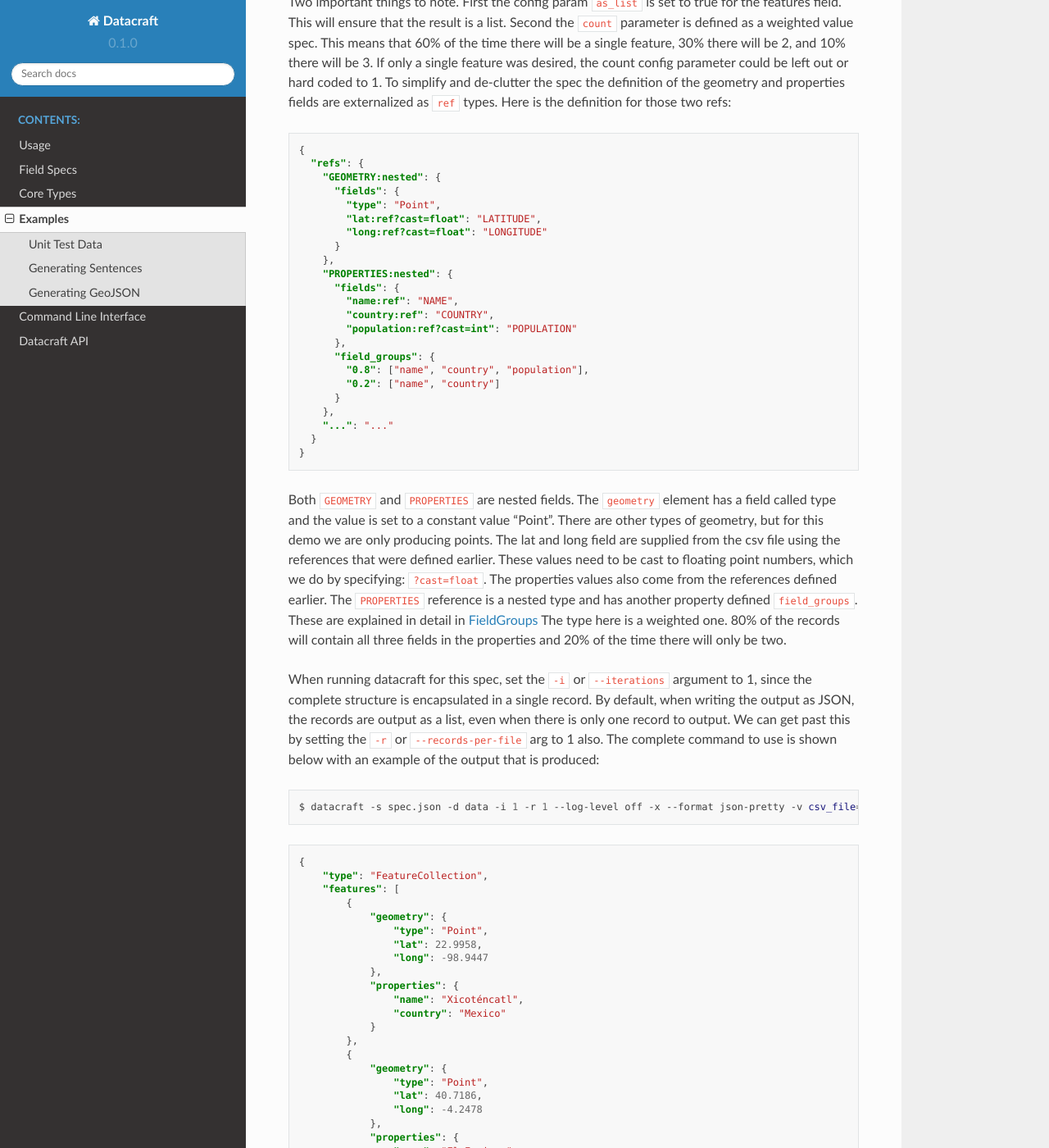
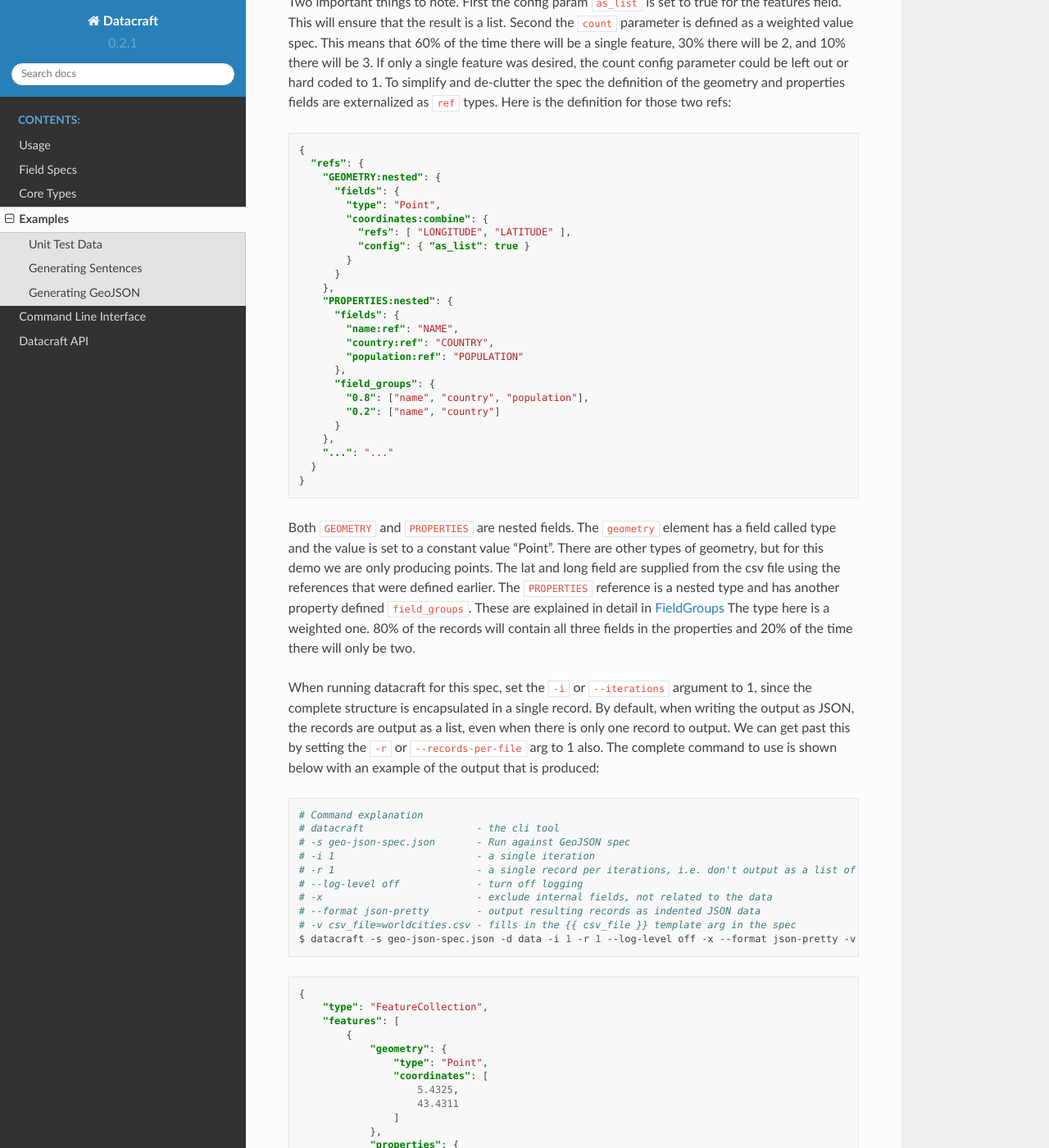
Before and after one commit to bbux-dev/datacraft, a Sphinx documentation site: the page built from docs/source/examples.rst, in a window 1280 px wide and 1400 px high, scrolled down 4158 px. Shown: the whole window at 82% size. Built offline with Sphinx 7.4.7 and the Read the Docs theme 2.0.0, drawn with Linux system fonts in a browser that asks for light colours; some of the changed text lies outside the part shown.

Commit message:
Fix for GeoJSON example
Small change for csv_select to add in type info columns

```diff
--- a/docs/source/conf.py
+++ b/docs/source/conf.py
@@ -8,8 +8,8 @@
 copyright = '2021, Brian Buxton'
 author = 'Brian Buxton'
 
-release = '0.1'
-version = '0.1.0'
+release = '0.2'
+version = '0.2.1'
 
 # -- General configuration
 
--- a/docs/source/examples.rst
+++ b/docs/source/examples.rst
@@ -230,15 +230,17 @@ for those two refs:
         "GEOMETRY:nested": {
           "fields": {
             "type": "Point",
-            "lat:ref?cast=float": "LATITUDE",
-            "long:ref?cast=float": "LONGITUDE"
+            "coordinates:combine": {
+              "refs": [ "LONGITUDE", "LATITUDE" ],
+              "config": { "as_list": true }
+            }
           }
         },
         "PROPERTIES:nested": {
           "fields": {
             "name:ref": "NAME",
             "country:ref": "COUNTRY",
-            "population:ref?cast=int": "POPULATION"
+            "population:ref": "POPULATION"
           },
           "field_groups": {
             "0.8": ["name", "country", "population"],
@@ -252,11 +254,9 @@ for those two refs:
 Both ``GEOMETRY`` and ``PROPERTIES`` are nested fields. The ``geometry`` element has a field called type and
 the value is set to a constant value "Point". There are other types of geometry, but for this demo we are only
 producing points. The lat and long field are supplied from the csv file using the references that were defined
-earlier. These values need to be cast to floating point numbers, which we do by specifying: ``?cast=float``.
-The properties values also come from the references defined earlier.  The ``PROPERTIES`` reference is a nested type
-and has another property defined ``field_groups``.  These are explained in detail in :ref:`FieldGroups<field_groups>`
-The type here is a weighted one. 80% of the records will contain all three fields in the properties and 20% of the
-time there will only be two.
+earlier.  The ``PROPERTIES`` reference is a nested type and has another property defined ``field_groups``.  These are
+explained in detail in :ref:`FieldGroups<field_groups>` The type here is a weighted one. 80% of the records will
+contain all three fields in the properties and 20% of the time there will only be two.
 
 When running datacraft for this spec, set the ``-i`` or ``--iterations`` argument to 1, since the complete
 structure is encapsulated in a single record.  By default, when writing the output as JSON, the records are
@@ -266,7 +266,16 @@ is produced:
 
 .. code-block:: shell
 
-    $ datacraft -s spec.json -d data -i 1 -r 1 --log-level off -x --format json-pretty -v csv_file=worldcities.csv
+    # Command explanation
+    # datacraft                   - the cli tool
+    # -s geo-json-spec.json       - Run against GeoJSON spec
+    # -i 1                        - a single iteration
+    # -r 1                        - a single record per iterations, i.e. don't output as a list of records
+    # --log-level off             - turn off logging
+    # -x                          - exclude internal fields, not related to the data
+    # --format json-pretty        - output resulting records as indented JSON data
+    # -v csv_file=worldcities.csv - fills in the {{ csv_file }} template arg in the spec
+    $ datacraft -s geo-json-spec.json -d data -i 1 -r 1 --log-level off -x --format json-pretty -v csv_file=worldcities.csv
 
 .. code-block:: json
 
@@ -276,24 +285,29 @@ is produced:
            {
                "geometry": {
                    "type": "Point",
-                   "lat": 22.9958,
-                   "long": -98.9447
+                   "coordinates": [
+                       5.4325,
+                       43.4311
+                   ]
                },
                "properties": {
-                   "name": "Xicoténcatl",
-                   "country": "Mexico"
+                   "name": "Simiane-Collongue",
+                   "country": "France",
+                   "population": 5699
                }
            },
            {
                "geometry": {
                    "type": "Point",
-                   "lat": 40.7186,
-                   "long": -4.2478
+                   "coordinates": [
+                       75.0,
+                       46.85
+                   ]
                },
                "properties": {
-                   "name": "El Espinar",
-                   "country": "Spain",
-                   "population": 9086
+                   "name": "Balqash",
+                   "country": "Kazakhstan",
+                   "population": 78002
                }
            }
        ]
@@ -307,59 +321,61 @@ shell itself to UTF-8.
 
 .. code-block:: shell
 
-    $ datacraft -s spec.json -d data -i 1 -r 1 --log-level off -x --format json-pretty -v csv_file=worldcities.csv --server
+    $ datacraft --server -s geo-json-spec.json-d data -i 1 -r 1 --log-level off -x --format json-pretty -v csv_file=worldcities.csv
 
 
 .. collapse:: Full Version of Data Spec
 
   .. code-block:: json
 
-   {
-     "type": "FeatureCollection",
-     "features": {
-       "type": "nested",
-       "config": {
-         "as_list": true,
-         "count": { "1": 0.6, "2": 0.3, "3": 0.1 }
-       },
-       "fields": {
-         "geometry:ref": "GEOMETRY",
-         "properties:ref": "PROPERTIES"
-       }
-     },
-     "refs": {
-       "GEOMETRY:nested": {
-         "fields": {
-           "type": "Point",
-           "lat:ref?cast=float": "LATITUDE",
-           "long:ref?cast=float": "LONGITUDE"
-         }
-       },
-       "PROPERTIES:nested": {
-         "fields": {
-           "name:ref": "NAME",
-           "country:ref": "COUNTRY",
-           "population:ref?cast=int": "POPULATION"
-         },
-         "field_groups": {
-           "0.8": ["name", "country", "population"],
-           "0.2": ["name", "country"]
-         }
-       },
-       "CITIES_CSV": {
-         "type": "csv_select",
-         "data": {
-           "NAME": 2,
-           "LATITUDE": 3,
-           "LONGITUDE": 4,
-           "COUNTRY": 5,
-           "POPULATION": 10
-         },
-         "config": {
-           "datafile": "{{ csv_file }}",
-           "headers": true,
-           "sample_rows": true
-         }
-       }
-     }
-   }
+    {
+      "type": "FeatureCollection",
+      "features": {
+        "type": "nested",
+        "config": {
+          "as_list": true,
+          "count": { "1": 0.6, "2": 0.3, "3": 0.1 }
+        },
+        "fields": {
+          "geometry:ref": "GEOMETRY",
+          "properties:ref": "PROPERTIES"
+        }
+      },
+      "refs": {
+        "GEOMETRY:nested": {
+          "fields": {
+            "type": "Point",
+            "coordinates:combine": {
+              "refs": [ "LONGITUDE", "LATITUDE" ],
+              "config": { "as_list": true }
+            }
+          }
+        },
+        "PROPERTIES:nested": {
+          "fields": {
+            "name:ref": "NAME",
+            "country:ref": "COUNTRY",
+            "population:ref": "POPULATION"
+          },
+          "field_groups": {
+            "0.8": ["name", "country", "population"],
+            "0.2": ["name", "country"]
+          }
+        },
+        "CITIES_CSV": {
+          "type": "csv_select",
+          "data": {
+            "NAME": 2,
+            "LATITUDE:float": 3,
+            "LONGITUDE": { "col": 4, "cast": "float" },
+            "COUNTRY": 5,
+            "POPULATION:int": 10
+          },
+          "config": {
+            "datafile": "{{ csv_file }}",
+            "headers": true,
+            "sample_rows": true
+          }
+        }
+      }
+    }
--- a/setup.cfg
+++ b/setup.cfg
@@ -1,6 +1,6 @@
 [metadata]
 name = datacraft
-version = 0.2.0
+version = 0.2.1
 description = Data Generation Through Specification
 long_description = file: README.md
 long_description_content_type = text/markdown; charset=UTF-8
```
Also changed, not shown: other parts of docs/source/examples.rst (+3 -3 lines), docs/source/types/csv.rst (+22 -3 lines), 3 other files.
